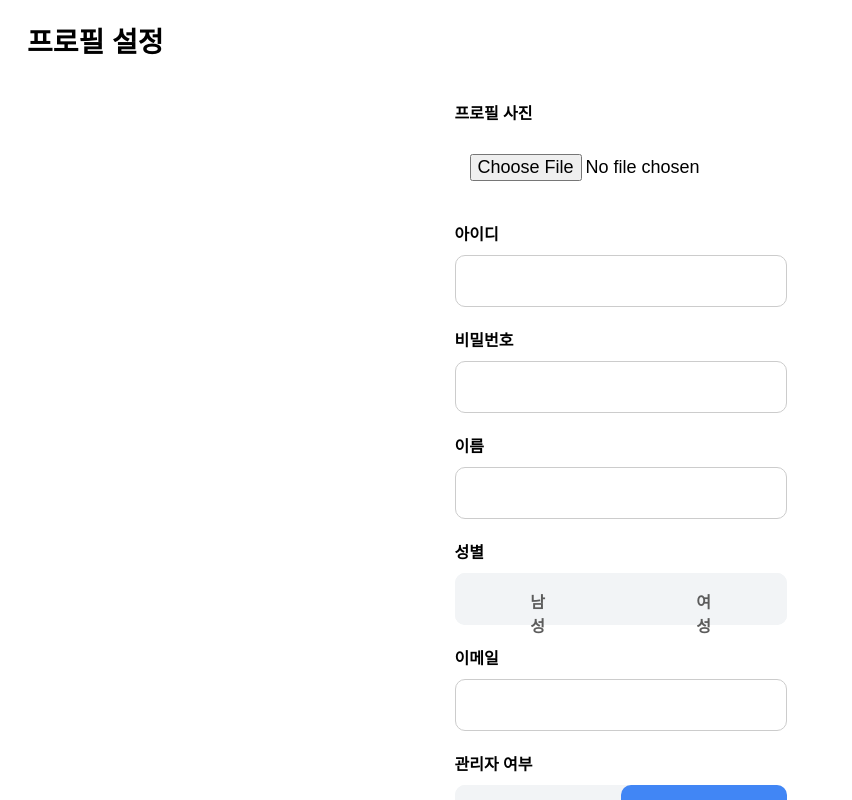
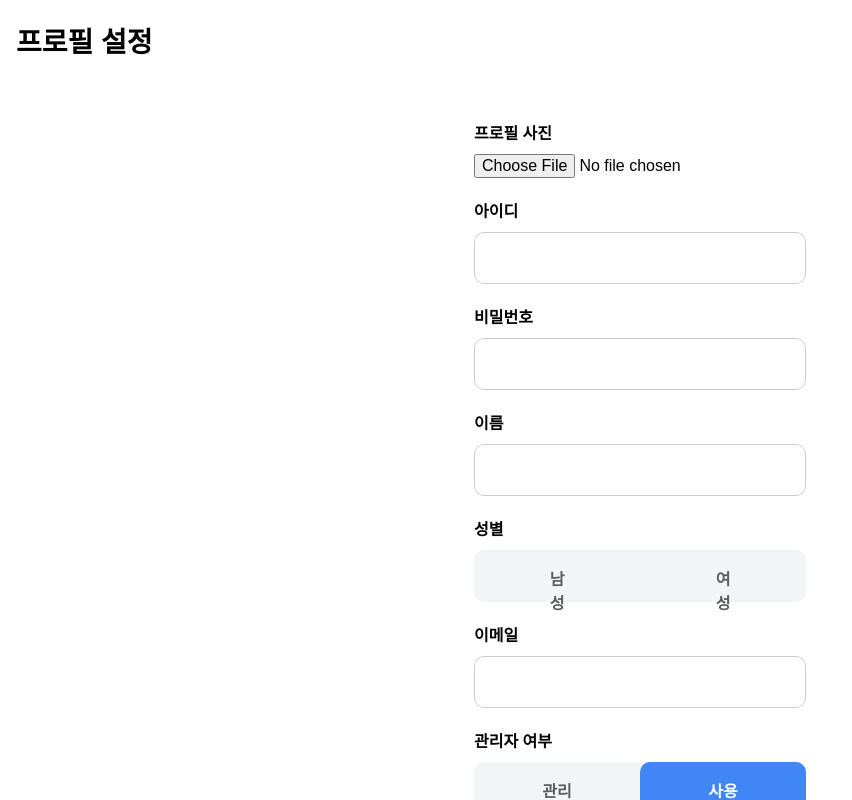
Before and after one commit to LikeLion12thHackathon/frontend, a React app: page /register in a window 1280 px wide. Shown: the whole page, without its empty margins (0-852 px from the left). Built offline with nearby package versions, Linux system fonts and the light colour scheme; no server answers; what recoil-persist would draw is missing.

Commit message:
styled: 깨지는 스타일링 수정

```diff
--- a/src/css/public.css
+++ b/src/css/public.css
@@ -19,8 +19,6 @@
 }
 html,
 body {
-  margin: 0;
-  padding: 0;
   overflow-x: hidden; /* 가로 스크롤 숨기기 */
   overflow-y: auto;   /* 세로 스크롤은 자동으로 생성  */
   font-family: 'Noto Sans KR', sans-serif;
--- a/src/css/styled/header.styled.js
+++ b/src/css/styled/header.styled.js
@@ -2,8 +2,9 @@ import styled from 'styled-components';
 
 export const HeaderText = styled.div`
     position: relative; /* position을 relative로 변경 */
-    left: 27px;
+    left: 2vh;
     font-weight: bold;
     font-size: 1.75rem;
     margin: 20px 0px; /* 아래에 여백 추가 (필요에 따라 조정 가능) */
+    width: 100%;
 `
--- a/src/css/styled/signin_up.styled.js
+++ b/src/css/styled/signin_up.styled.js
@@ -1,26 +1,27 @@
 import { Link } from "react-router-dom";
 import styled from "styled-components";
-
 
 export const FormContainer = styled.div`
     display: flex;
     flex-direction: column;
-    //justify-content: center; /* 수직 중앙 정렬 */
-    align-items: center; /* 수평 중앙 정렬 */
-    //margin: 0 auto; /* 중앙 정렬을 위한 여백 */
+    align-items: center;
     width: 100%;
-    height: 120vh;
-`
+    height: 100vh; /* 전체 화면 높이에 맞춤 */
+    padding: 20px; /* 여백 추가 */
+    box-sizing: border-box; /* 패딩 포함 */
+`;
+
 export const LoginTitle = styled.h1`
     text-align: center;
     margin-bottom: 4px;
-    font-size: 28px;
-`
+    font-size: 2rem; /* 반응형 글꼴 크기 */
+`;
 
 export const FormInnerWrapper = styled.div`
     margin-top: 20px;
     width: 100%;
-`
+    max-width: 400px; /* 최대 너비 설정 */
+`;
 
 export const ImageBox = styled.div`
     width: 100%;
@@ -28,26 +29,30 @@ export const ImageBox = styled.div`
     display: flex;
     justify-content: center;
     align-items: center;
-`
+`;
+
 export const LabelBox = styled.div`
-    width: 332px;
+    width: 100%;
+    max-width: 400px; /* 최대 너비 설정 */
     height: 50px;
     display: flex;
     justify-content: center;
     align-items: center;
-`
+`;
+
 export const StyledLabel = styled.label`
     display: block;
     font-weight: 600;
     margin-bottom: 10px;
     margin-top: 20px;
-`
+`;
 
 export const LoginInput = styled.input`
-    width: 332px;
+    width: 100%;
+    max-width: 332px; /* 최대 너비 설정 */
     height: 52px;
     padding: 20px 15px;
-    font-size: 18px;
+    font-size: 1rem; /* 반응형 글꼴 크기 */
     border-radius: 10px;
     border: 1px solid #cccccc;
     box-sizing: border-box;
@@ -55,13 +60,14 @@ export const LoginInput = styled.input`
         border: 2px solid #4186F5;
         outline: none;
     }
+`;
 
-`
 export const RegisterInput = styled.input`
-    width: 332px;
+    width: 100%;
+    max-width: 332px; /* 최대 너비 설정 */
     height: 52px;
     padding: 20px 15px;
-    font-size: 18px;
+    font-size: 1rem; /* 반응형 글꼴 크기 */
     border-radius: 10px;
     border: 1px solid #cccccc;
     box-sizing: border-box;
@@ -69,33 +75,31 @@ export const RegisterInput = styled.input`
         border: 2px solid #4186F5;
         outline: none;
     }
-
-`
+`;
 
 export const FileInput = styled.input`
-    padding: 20px 15px;
-    font-size: 18px;
+    font-size: 1rem; /* 반응형 글꼴 크기 */
     box-sizing: border-box;
     &:focus {
         border: 2px solid #4186F5;
         outline: none;
     }
+`;
 
-`
 export const RadioBox = styled.div`
-    width: 332px;
+    width: 100%;
+    max-width: 332px; /* 최대 너비 설정 */
     height: 52px;
     border-radius: 10px;
     background-color: #f2f4f6;
     display: flex;
     text-align: center;
-    // align-items: center;
-`
+`;
+
 export const CheckBoxInput = styled.input`
     position: absolute;
     width: 5px;
     height: 5px;
-    //padding: 20px 15px;
     opacity: 0; /* 시각적으로는 숨김 */
     margin: 0px;
     overflow: hidden;
@@ -108,29 +112,29 @@ export const CheckBoxInput = styled.input`
         color: #ffffff;
         border-radius: 10px;
     }
-`
+`;
 
 export const CheckboxLabel = styled.label`
     box-sizing: border-box;
     padding: 1rem 69px;
     cursor: pointer;
-    border-radius: ${({ htmlFor }) => (htmlFor === 'male' ? ' 10px 0 0 10px' : '0 10px 10px 0')}; /* 조건부 border-radius */
+    border-radius: ${({ htmlFor }) => (htmlFor === 'male' ? '10px 0 0 10px' : '0 10px 10px 0')}; /* 조건부 border-radius */
     background-color: #f2f4f6;
-    font-size: 1rem;
+    font-size: 1rem; /* 반응형 글꼴 크기 */
     font-weight: bold;
     color: #5C5C5C;
-`
+`;
 
 export const CheckBoxLabel = styled.label`
     box-sizing: border-box;
     padding: 1rem 62px;
     cursor: pointer;
-    border-radius: ${({ htmlFor }) => (htmlFor === 'admin' ? ' 10px 0 0 10px' : '0 10px 10px 0')}; /* 조건부 border-radius */
+    border-radius: ${({ htmlFor }) => (htmlFor === 'admin' ? '10px 0 0 10px' : '0 10px 10px 0')}; /* 조건부 border-radius */
     background-color: #f2f4f6;
-    font-size: 1rem;
+    font-size: 1rem; /* 반응형 글꼴 크기 */
     font-weight: bold;
     color: #5C5C5C;
-`
+`;
 
 export const ErrorMsgContainer = styled.div`
     width: 100%;
@@ -138,12 +142,12 @@ export const ErrorMsgContainer = styled.div`
     color: red;
     font-weight: 600;
     visibility: ${(props) => props.$visibleTrue ? 'visible' : 'hidden'};
-`
+`;
 
 export const StyledLink = styled(Link)`
     margin-left: 5px;
     text-decoration: none;
-    font-size: 16px;
+    font-size: 1rem; /* 반응형 글꼴 크기 */
     font-weight: bold;
     color: #666666;
     transition: color 0.3s ease;
@@ -151,15 +155,16 @@ export const StyledLink = styled(Link)`
     &:hover, &:focus {
         color: #4186F5;
     }
-`
+`;
 
 export const LoginSubmitButton = styled.button`
-    width: 332px;
+    width: 100%;
+    max-width: 332px; /* 최대 너비 설정 */
     height: 56px;
     font-weight: 600;
     padding: 10px;
     cursor: pointer;
-    font-size: 20px;
+    font-size: 1rem; /* 반응형 글꼴 크기 */
     color: var(--bg-original-white);
     background-color: #4186f5;
     border: none;
@@ -173,21 +178,43 @@ export const LoginSubmitButton = styled.button`
     &:active {
         background-color: #3578d5;
     }
-`
+`;
+
 export const InputContainer = styled.div`
-    /* position: relative; */
     display: flex;
     align-items: center;
 `;
 
 export const ToggleButton = styled.button`
-    /* position: absolute; */
     right: 10px; // 입력 필드 안쪽 여백 조정
     background: none;
     border: none;
     cursor: pointer;
     color: #007BFF; // 버튼 색상
-    font-size: 14px; // 버튼 글자 크기
+    font-size: 1rem; // 반응형 글자 크기
     padding: 0;
     margin: 0;
 `;
+
+// 미디어 쿼리 추가
+export const ResponsiveStyles = styled.div`
+    @media (max-width: 768px) {
+        ${FormContainer} {
+            height: auto; /* 높이를 자동으로 조정 */
+            padding: 10px;
+        }
+
+        ${LoginTitle} {
+            font-size: 1.5rem; /* 글꼴 크기 조정 */
+        }
+
+        ${LoginInput}, ${RegisterInput}, ${LoginSubmitButton} {
+            width: 100%; /* 너비를 100%로 설정 */
+            max-width: none; /* 최대 너비 제한 해제 */
+        }
+
+        ${StyledLink} {
+            font-size: 0.9rem; /* 글꼴 크기 조정 */
+        }
+    }
+`;
```
Also changed, not shown: 10 other files (tests, documents, lock files or other folders).
